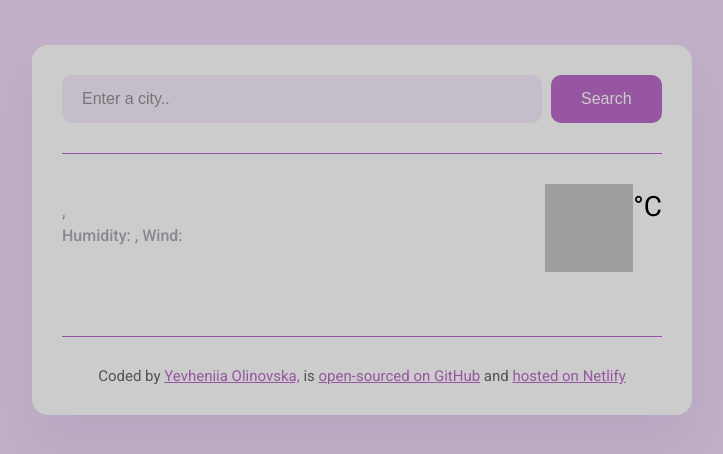
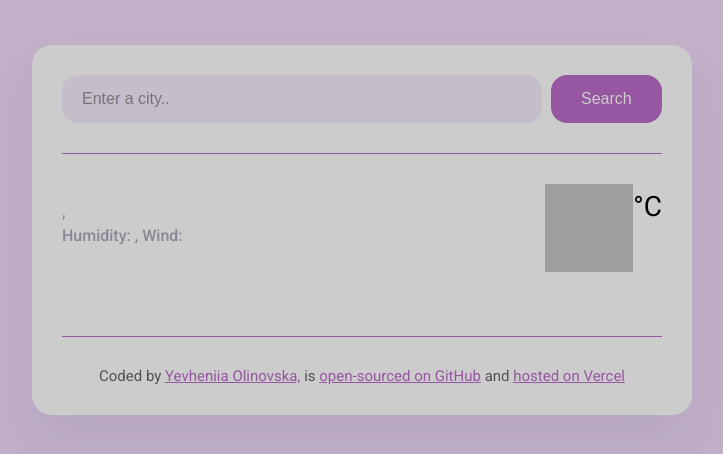
Before and after one commit to Evgenia2608/weather-forecast-project, a plain HTML site: page index.html in a window 1280 px wide. Shown: the full height of the page, 278-1001 px from the left. Drawn offline with nearby package versions, Linux system fonts and the light colour scheme; no server answers; grey boxes are pictures that could not be loaded; a web font is replaced by a local one.

Commit message:
Updated design and added Vercel hosting link

```diff
--- a/index.html
+++ b/index.html
@@ -57,9 +57,9 @@
       >
       and
       <a
-        href="https://weather-app-project-for-shecodes.netlify.app/"
+        href="https://weather-forecast-project-xi.vercel.app/"
         target="_blank">
-        hosted on Netlify</a
+        hosted on Vercel</a
       >
     </footer>
     <script src="src/index.js"></script>
--- a/src/style.css
+++ b/src/style.css
@@ -12,7 +12,7 @@ a {
   max-width: 600px;
   margin: 45px auto;
   box-shadow: 0 30px 50px rgba(65, 50, 100, 0.08);
-  border-radius: 16px;
+  border-radius: 20px;
   padding: 30px;
 }
 
@@ -24,7 +24,7 @@ header {
 .search-form-input {
   background-color: rgba(194, 176, 201, 0.5);
   border: none;
-  border-radius: 10px;
+  border-radius: 16px;
   width: 80%;
   font-size: 16px;
   padding: 15px 20px;
@@ -36,8 +36,13 @@ header {
   border: none;
   font-size: 16px;
   margin-left: 5px;
-  border-radius: 10px;
+  border-radius: 16px;
   color: #cccccc;
+}
+
+.search-form-button:hover {
+  background: #bc7cc7;
+  color:#9656a1 ;
 }
 
 main {
```
